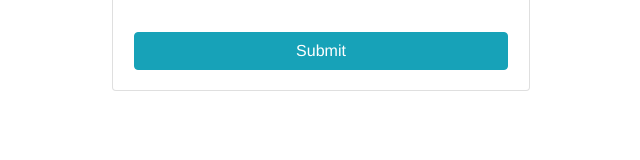
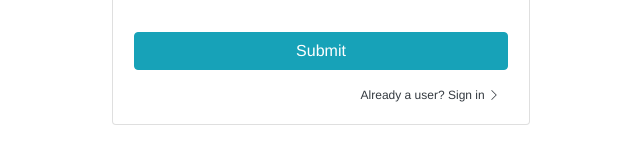
Before and after one commit to adempus/flask-vue-template, a Vue app in the folder frontend/: page /sign-up in a window 1280 px wide. Shown: the part 621-781 px from the top of the page, without its empty margins (319-959 px from the left). Built offline with nearby package versions, Linux system fonts and the light colour scheme.

Commit message:
minor bug fixes.

```diff
--- a/frontend/src/components/SignUp.vue
+++ b/frontend/src/components/SignUp.vue
@@ -16,17 +16,16 @@
               label="First Name:"
               label-for="first-name"
               label-align="left"
-              class="input-label-text"
-            >
+              class="input-label-text">
               <b-form-input
                 id="first-name"
                 v-model="firstName"
                 placeholder="John"
                 aria-describedby="first-name-input-feedback"
                 :state="validateState('firstName')"
-                trim
-              ></b-form-input>
-<!--               first name invalid feedback-->
+                trim>
+              </b-form-input>
+              <!-- first name invalid feedback-->
               <div v-if="!this.$v.firstName.required && submitClicked">
                 <b-form-invalid-feedback
                   align="left"
@@ -44,16 +43,15 @@
               label="Last Name:"
               label-for="last-name"
               label-align="left"
-              class="input-label-text"
-            >
+              class="input-label-text">
               <b-form-input
                 id="last-name"
                 v-model="lastName"
                 placeholder="Doe"
                 aria-describedby="last-name-input-feedback"
                 :state="validateState('lastName')"
-                trim
-              ></b-form-input>
+                trim>
+              </b-form-input>
               <!-- last name invalid feedback -->
                <b-form-invalid-feedback v-if="!this.$v.lastName.required && submitClicked"
                 align="left"
@@ -78,8 +76,8 @@
             @input="modifyUsername()"
             :state="validateState('username')"
             aria-describedby="username-input-feedback"
-            trim
-          ></b-form-input>
+            trim>
+          </b-form-input>
             <!-- username name requirement invalid feedback -->
             <b-form-invalid-feedback v-if="!this.$v.username.required && submitClicked"
               align="left"
@@ -92,10 +90,11 @@
               align="left"
               :state="this.$v.username.minLength"
               id="username-input-feedback">
-              * Must be 3 or more characters
+              * Must be 2 or more characters
             </b-form-invalid-feedback>
           <!-- username name exsits feedback -->
-          <b-form-invalid-feedback v-if="submitClicked && !this.$v.email.usernameUnique"
+          <b-form-invalid-feedback
+            v-if="this.$v.username.required && !this.$v.email.usernameUnique && submitClicked"
             align="left"
             :state="this.$v.username.usernameUnique"
             id="username-input-feedback">
@@ -116,8 +115,8 @@
             aria-describedby="email-input-feedback"
             @input="modifyEmail()"
             :state="validateState('email')"
-            trim
-          ></b-form-input>
+            trim>
+          </b-form-input>
           <!-- email invalid feedback -->
           <b-form-invalid-feedback v-if="!this.$v.email.required && submitClicked"
             align="left"
@@ -126,7 +125,8 @@
             * Email is required
           </b-form-invalid-feedback>
           <!-- exsiting email feedback -->
-          <b-form-invalid-feedback v-if="submitClicked && !this.$v.email.emailUnique"
+          <b-form-invalid-feedback
+            v-if="this.$v.email.required && submitClicked && !this.$v.email.emailUnique"
             align="left"
             :state="this.$v.email.emailUnique"
             id="email-input-feedback">
@@ -141,14 +141,13 @@
               label="Password:"
               label-for="password-input"
               label-align="left"
-              class="input-label-text"
-            >
+              class="input-label-text">
               <b-form-input
                 id="password-input"
                 v-model="password"
                 type="password"
-                aria-describedby="password-input-feedback"
-              ></b-form-input>
+                aria-describedby="password-input-feedback">
+              </b-form-input>
               <!-- password required feedback -->
               <b-form-invalid-feedback v-if="!this.$v.password.required && submitClicked"
                 align="left"
@@ -171,14 +170,13 @@
               label="Confirm Password"
               label-for="checked-pass"
               label-align="left"
-              class="input-label-text"
-            >
+              class="input-label-text">
               <b-form-input
                 id="checked-pass"
                 v-model="checkedPassword"
                 type="password"
-                aria-describedby="checked-password-input-feedback"
-              ></b-form-input>
+                aria-describedby="checked-password-input-feedback">
+              </b-form-input>
               <!-- checkedPassword match feedback -->
               <b-form-invalid-feedback
                 v-if="!this.$v.checkedPassword.sameAsPassword && submitClicked"
@@ -194,6 +192,12 @@
         <b-row class="justify-content-end mt-4 pl-3 pr-3">
           <b-button type="submit" block variant="info">Submit</b-button>
         </b-row>
+        <b-row class="float-right">
+          <b-link href="#" class="pt-3 mr-4 sign-in-link">
+            Already a user? Sign in
+            <b-icon-chevron-right></b-icon-chevron-right>
+          </b-link>
+        </b-row>
       </b-form>
       </b-card>
     </div>
@@ -204,10 +208,10 @@
   import axios from 'axios';
   import _ from 'lodash';
   import Vue from 'vue';
-  import { helpers, required, minLength, sameAs, email } from 'vuelidate/lib/validators';
+  import { required, minLength, sameAs, email } from 'vuelidate/lib/validators';
 
   const emailUnique = (value, vm) => !vm.isExistingEmail
-    && value.toUpperCase() !== vm.attemptedEmail.toUpperCase();
+    && (value.toUpperCase() !== vm.attemptedEmail.toUpperCase());
   const usernameUnique = (value, vm) => !vm.isExistingUsername
     && value.toUpperCase() !== vm.attemptedUsername.toUpperCase();
 
@@ -226,10 +230,10 @@
       },
       submitClicked: false,
       signUpSuccess: false,
+      isExistingUsername: false,
       isExistingEmail: false,
       attemptedEmail: '',
       attemptedUsername: '',
-      isExistingUsername: false,
       signUpResponse: null,
     }),
 
@@ -242,7 +246,7 @@
       },
       username: {
         required,
-        minLength: minLength(3),
+        minLength: minLength(2),
         usernameUnique,
       },
       email: {
@@ -341,4 +345,9 @@
   .form-width {
     width: 35vw;
   }
+
+  .sign-in-link {
+    font-size: 0.75em;
+    color: #343A40;
+  }
 </style>
```
